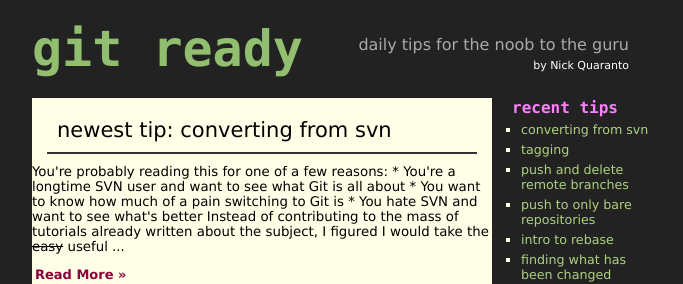
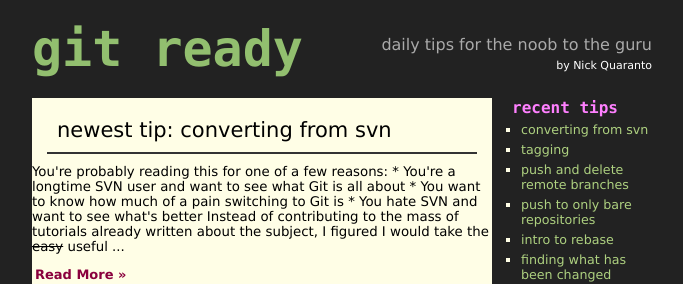
Before and after one commit to qrush/gitready, a Jekyll site: the page built from index.html, in a window 1280 px wide. Shown: the top 284 px of the page, without its empty margins (298-981 px from the left). Built offline with Jekyll 4.4.1, drawn with Linux system fonts in a browser that asks for light colours.

Commit message:
Moving the blurb and author block where it should be

```diff
--- a/css/screen.css
+++ b/css/screen.css
@@ -23,7 +23,6 @@
 
 a:visited {
 }
-
 
 p {
   text-align: left;
@@ -98,7 +97,6 @@
 
 .info div {
 	text-align: right;
-	margin-right: 23px;
 }
 
 .info .extra {
```
